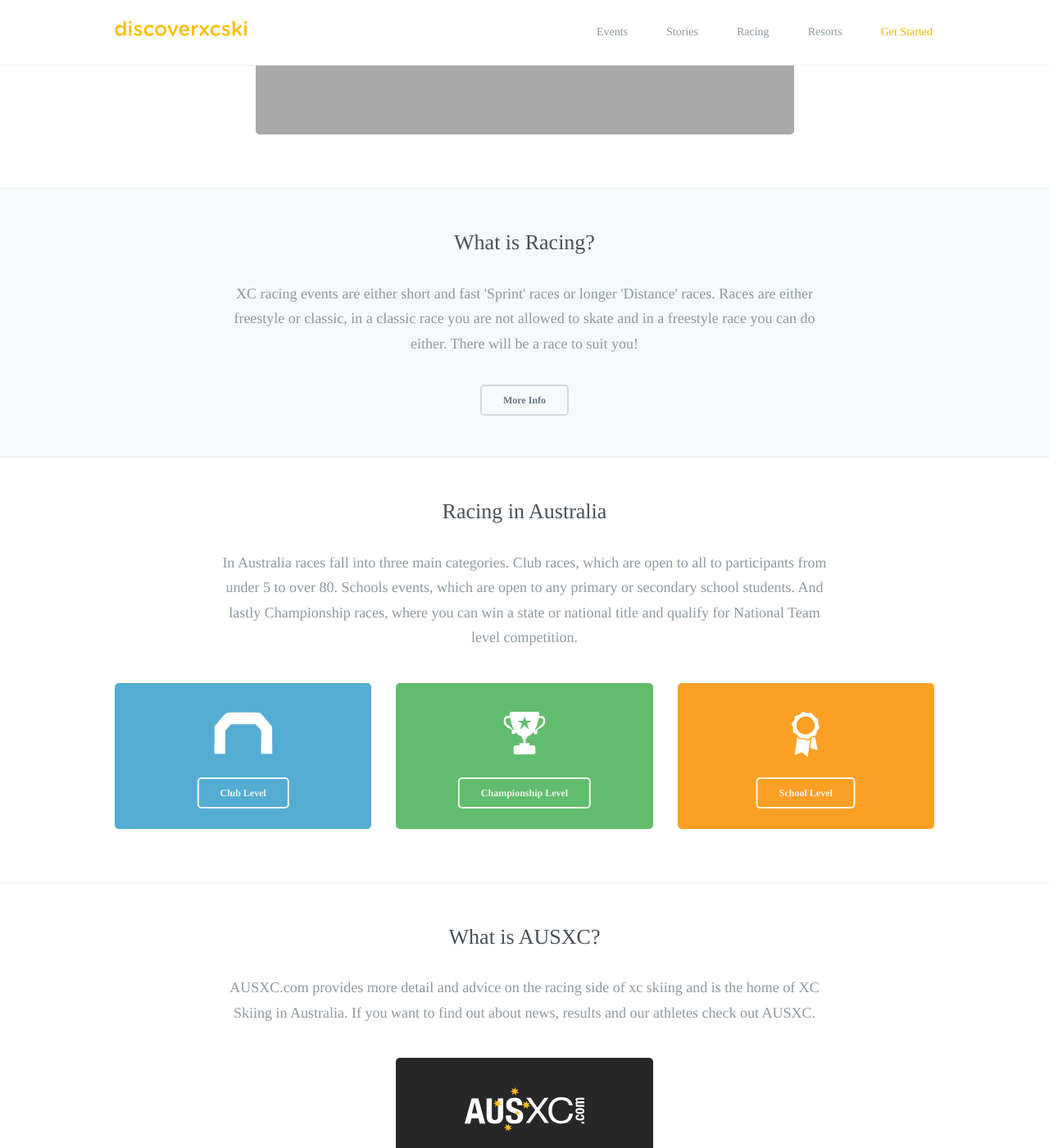
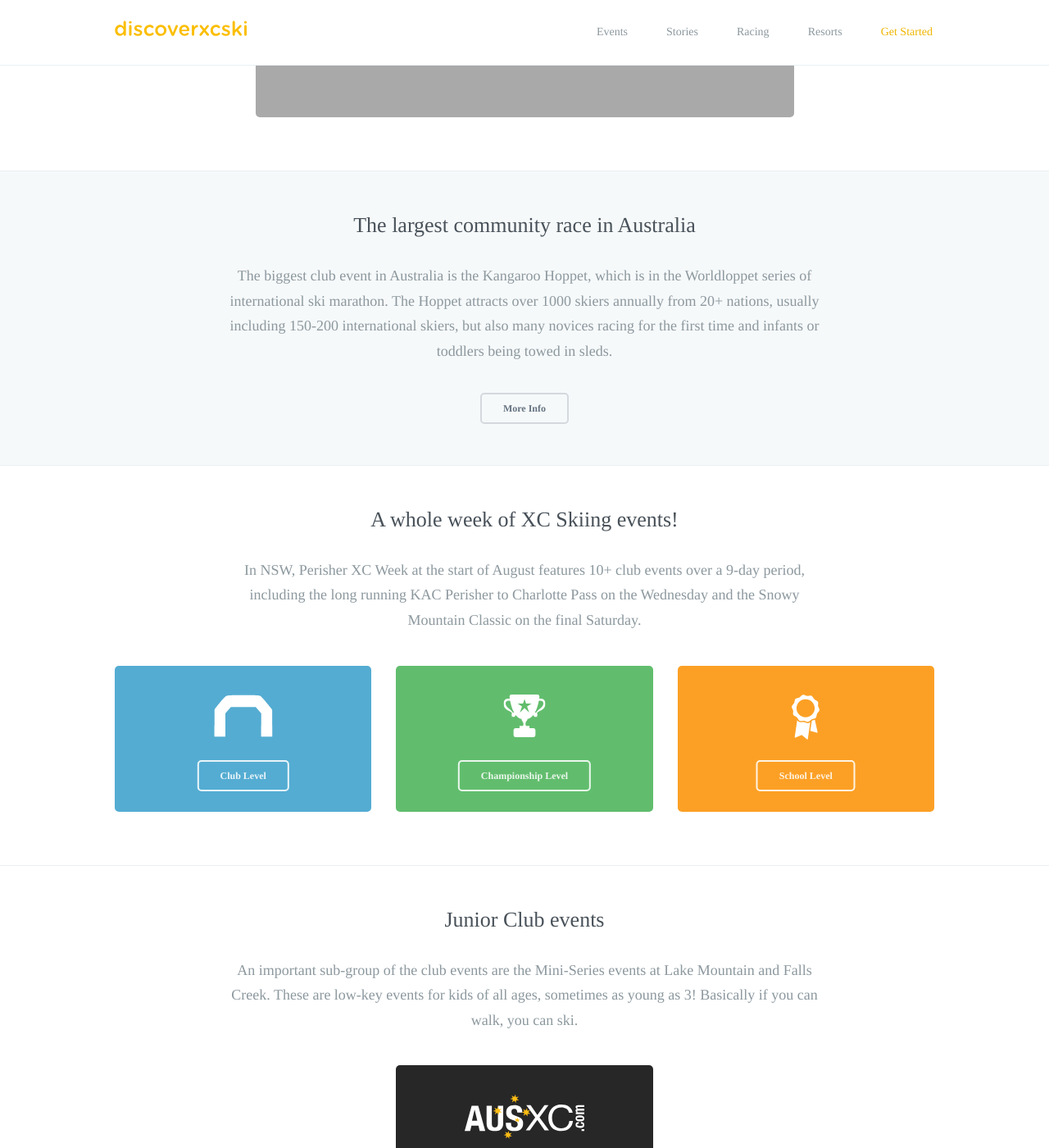
Before and after one commit to robcatto/robcatto.github.io, a Jekyll site: the page built from racing/club-level/index.html, in a window 1280 px wide and 1400 px high, scrolled down 699 px. Shown: the whole window at 82% size. Built offline with Jekyll 4.4.1, drawn with Linux system fonts in a browser that asks for light colours; some web fonts are replaced; Markdown is read by kramdown in place of the engine named in the settings; some of the changed text lies outside the part shown.

Commit message:
Update index.html

```diff
--- a/racing/club-level/index.html
+++ b/racing/club-level/index.html
@@ -12,7 +12,7 @@ layout: default
             </div>
 
             <section>
-                <h1>Discover Racing</h1>
+                <h1>Club Events</h1>
             </section>
 
 
@@ -22,31 +22,14 @@ layout: default
             <div class="page__content">
 
                <input id="tab1" type="radio" name="tabs" checked>
-      <label class="button" for="tab1" style="
-        border-radius: 5px 0px 0px 5px;
-        color: #384047;
-        padding: 0px 21px;
-        width: 165px;
-        margin-right: -5px;
-">
-
-        What is Racing</label>
 
       <input id="tab2" type="radio" name="tabs">
-      <label class="button" for="tab2" style="
-        border-radius: 0px 5px 5px 0px;
-        color: #384047;
-        padding: 0px 21px;
-        width: 165px;">
-
-        Participate</label>
-
 
       <div class="content">
         <div id="content1">
         <section class="mobile_section" style="border-bottom: none">
-                <h3>Jekyll functionality is built into Github pages already</h3>
-                <p>Racing can be for everyone, young to old, beginner to advanced. It’s a great chance to make new friends, challenge yourself, improve your technique and fitness.
+                <h3>Events for everyone</h3>
+                <p>Club events are held all over the Australian snow fields from the end of June through to mid-September, sometimes with 3-4 events on the same day across different resorts. Almost all of these can be entered on the day, though it’s usually cheaper to pre-enter.
                 </p>
                 <div class="one">
                 <div class="onelarge centered" style="
@@ -57,16 +40,17 @@ layout: default
 
 
                 <section class="mobile_section section_hasbg">
-                    <h3>What is Racing?</h3>
-                    <p>XC racing events are either short and fast 'Sprint' races or longer 'Distance' races. Races are either freestyle or classic, in a classic race you are not allowed to skate and in a freestyle race you can do either. There will be a race to suit you!
+                    <h3>The largest community race in Australia</h3>
+                    <p>The biggest club event in Australia is the Kangaroo Hoppet, which is in the Worldloppet series of international ski marathon. The Hoppet attracts over 1000 skiers annually from 20+ nations, usually including 150-200 international skiers, but also many novices racing for the first time and infants or toddlers being towed in sleds.
                     </p>
                     <a class="button small dark" href="/event-types" data-featurette="analytics-click-event" data-event-category="button" data-event-action="M: Clicked Design an iOS Game" data-event-label="Source: Homepage Alt" id="featurette-35">More Info</a>
                 </section>
 
                  <section class="mobile_section">
-                <h3>Racing in Australia</h3>
+                <h3>A whole week of XC Skiing events!</h3>
                 <p>
-                    In Australia races fall into three main categories. Club races, which are open to all to participants from under 5 to over 80. Schools events, which are open to any primary or secondary school students. And lastly Championship races, where you can win a state or national title and qualify for National Team level competition.
+                    In NSW, Perisher XC Week at the start of August features 10+ club events over a 9-day period, including the long running KAC Perisher to Charlotte Pass on the Wednesday and the Snowy Mountain Classic on the final Saturday.
+
                 </p>
                 <div class="row">
 
@@ -129,9 +113,9 @@ layout: default
                 </section>
 
                  <section class="mobile_section" style="border-bottom: none">
-                <h3>What is AUSXC?</h3>
+                <h3>Junior Club events</h3>
                 <p>
-                    AUSXC.com provides more detail and advice on the racing side of xc skiing and is the home of XC Skiing in Australia. If you want to find out about news, results and our athletes check out AUSXC.
+                    An important sub-group of the club events are the Mini-Series events at Lake Mountain and Falls Creek. These are low-key events for kids of all ages, sometimes as young as 3! Basically if you can walk, you can ski.
                 </p>
 
                     <div class="row">
@@ -181,6 +165,9 @@ layout: default
                 <h3>Major Events</h3>
                 <p>
                     Come try one of the three major events on the XC calendar.  These include the Kangaroo Hoppet, part of the Worldloppet series, XC Interschools and Perisher XC Week.  Find out more by clicking the logos below.
+                </p>
+               <p>
+                The Paddy Pallin Junior at Perisher at the start of the season is also worth noting for its same emphasis on participation from a young age and long tradition.  See the events calendar for more details.
 
                 </p>
                 <div class="row">
```
